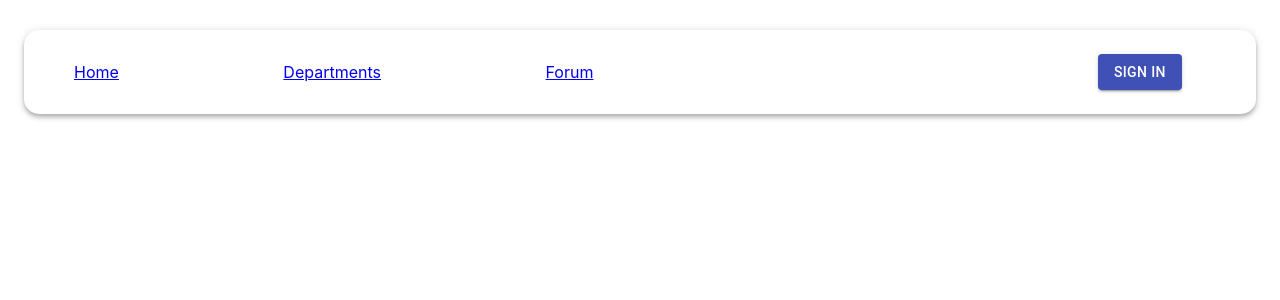
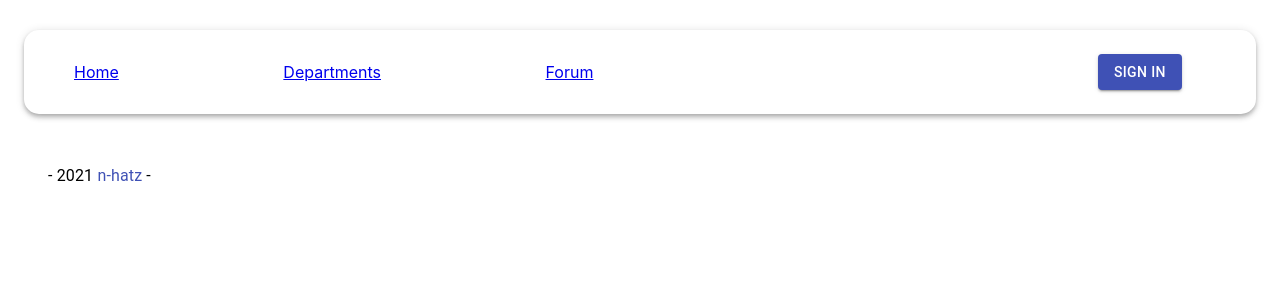
Before and after one commit to n-hatz/Uni-Web-App, a React (Create React App) app in the folder frontend/: page /admin/students/1 in a window 1280 px wide. Shown: the top 300 px of the page. Built offline with nearby package versions, Linux system fonts and the light colour scheme; no server answers.

Commit message:
added footer

```diff
--- a/frontend/src/App.js
+++ b/frontend/src/App.js
@@ -10,6 +10,7 @@ import DeptHome from './components/main/departments/DeptHome';
 import Info from './components/main/info/Info';
 import ControlPanel from './components/admin/ControlPanel';
 import AdminHome from './components/admin/AdminHome';
+import Footer from './components/main/navbar/Footer';
 
 const App = () => {
   const user = JSON.parse(localStorage.getItem('profile'));
@@ -29,6 +30,7 @@ const App = () => {
           <Route path="/admin/search" exact component={AdminHome} />
           <Route path="/admin/students/:id" exact component={ControlPanel} />
         </Switch>
+        <Footer />
       </Container>
     </BrowserRouter>
   );
--- /dev/null
+++ b/frontend/src/components/main/navbar/Footer.js
@@ -0,0 +1,22 @@
+import { AppBar, Container, Link, Toolbar, Typography } from "@material-ui/core";
+
+import useStyles from './styles';
+
+const Footer = () => {
+
+    const classes = useStyles();
+
+    return (
+
+
+                <Toolbar position="abosolute" bottom="0">
+                <Typography variant="body1" color="inherit">
+                    - 2021 <Link href="https://github.com/n-hatz">n-hatz</Link> -
+                </Typography>
+                </Toolbar>
+
+
+     );
+}
+
+export default Footer;
```
